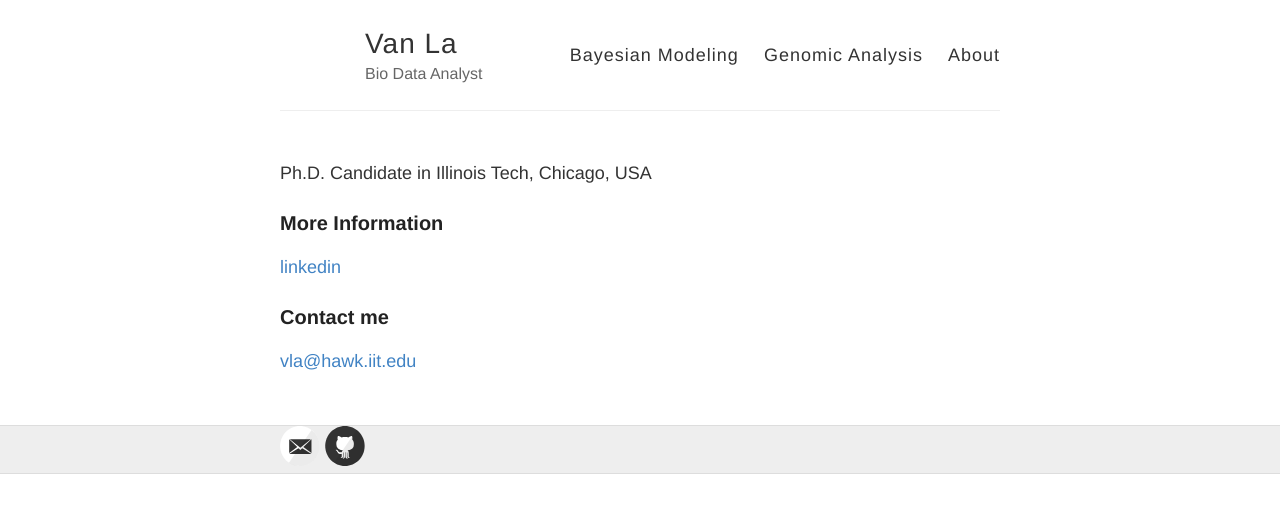
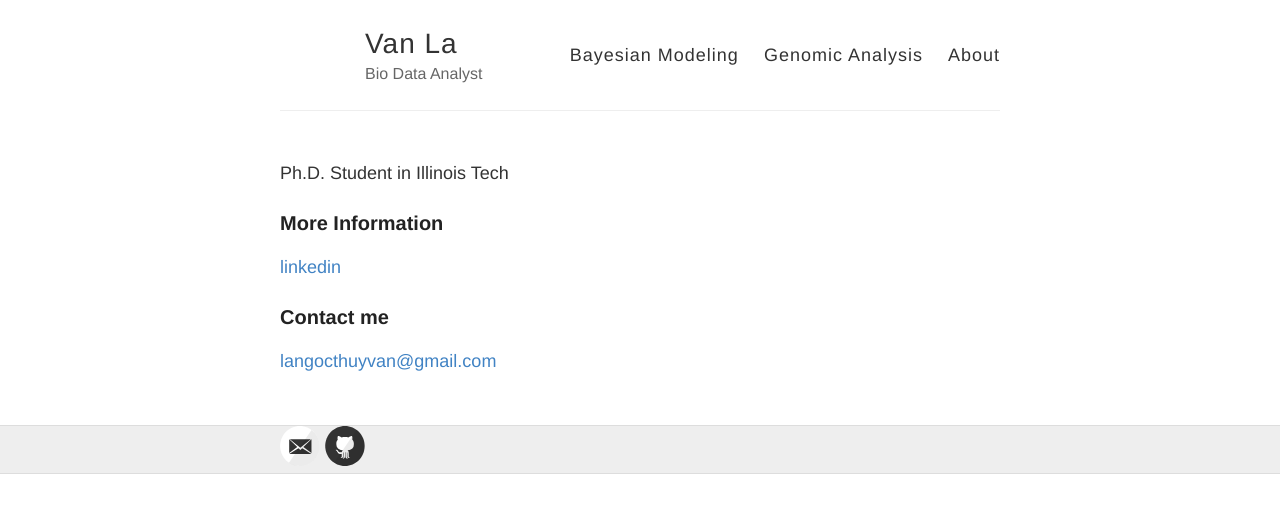
Before and after one commit to vanngocthuyla/Data_Analysis, a Jekyll site: the page built from about.md, in a window 1280 px wide. Shown: the top 513 px of the page. Built offline with Jekyll 4.4.1, drawn with Linux system fonts in a browser that asks for light colours.

Commit message:
Update about.md

```diff
--- a/about.md
+++ b/about.md
@@ -4,7 +4,7 @@ title: About
 permalink: /about/
 ---
 
-Ph.D. Candidate in Illinois Tech, Chicago, USA
+Ph.D. Student in Illinois Tech
 
 ### More Information
 
@@ -12,4 +12,4 @@ Ph.D. Candidate in Illinois Tech, Chicago, USA
 
 ### Contact me
 
-[vla@hawk.iit.edu](mailto:vla@hawk.iit.edu)
+[langocthuyvan@gmail.com](mailto:langocthuyvan@gmail.com)
```
